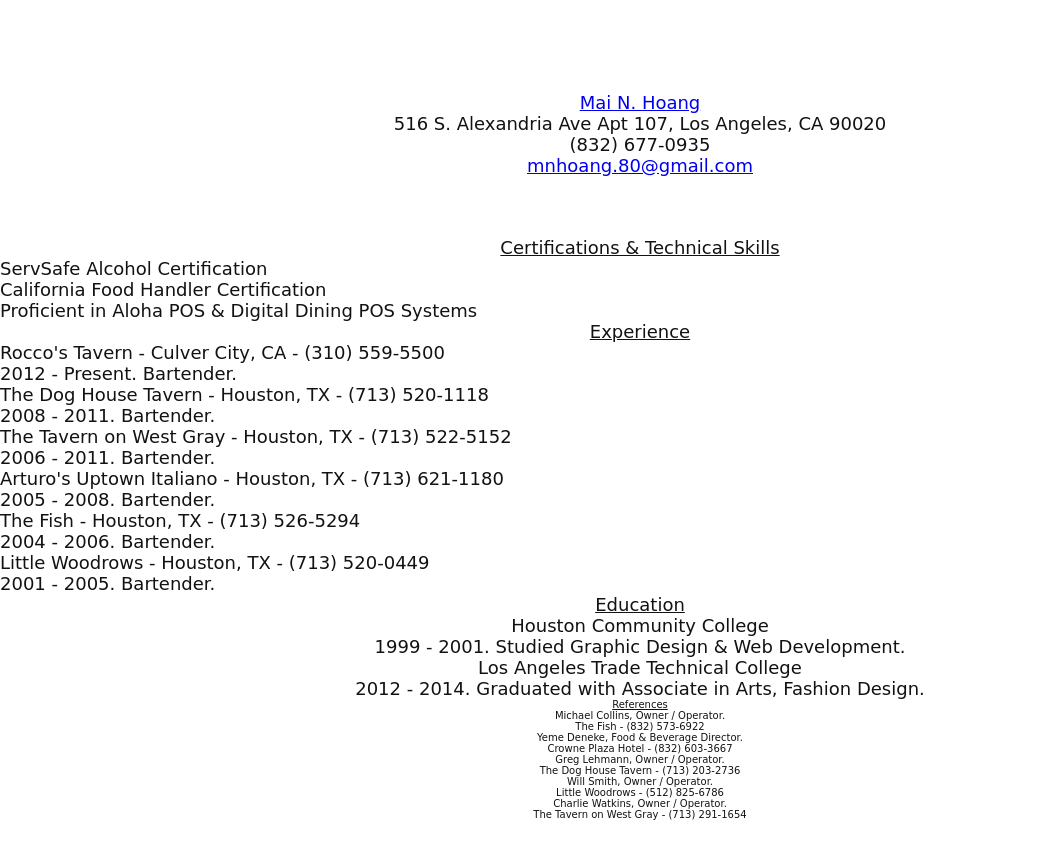
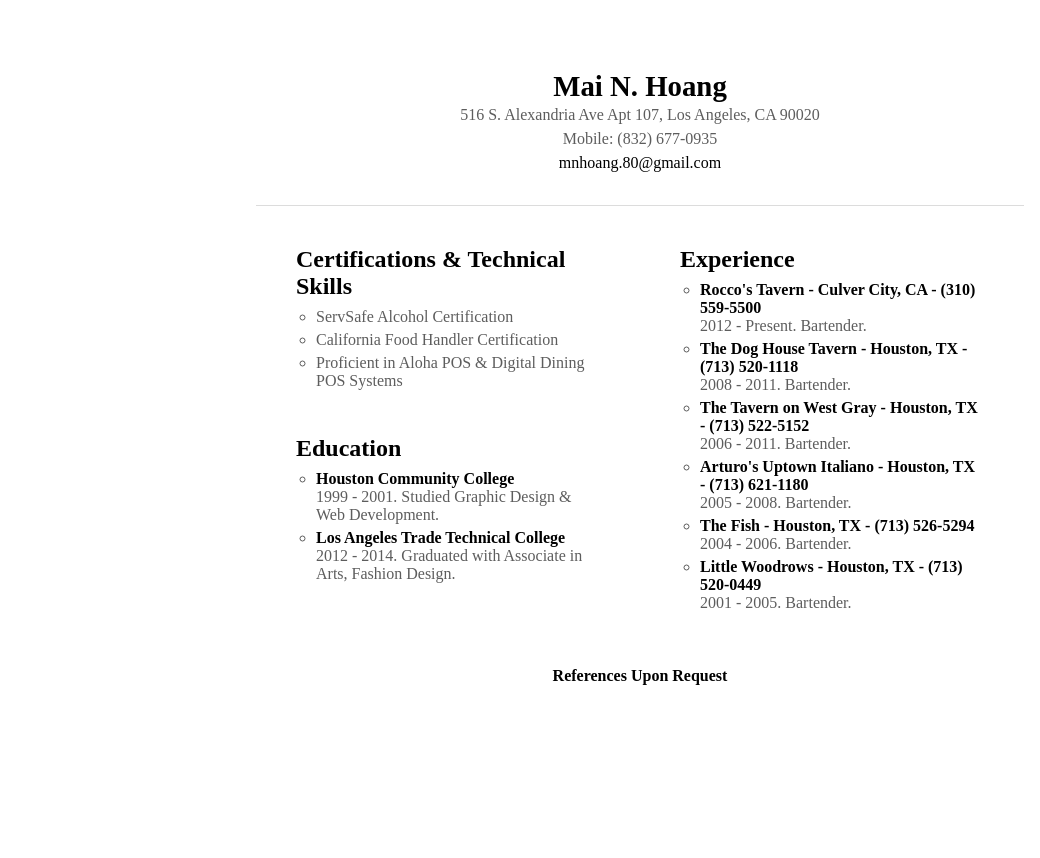
Before and after one commit to mainhoang/FEWD, a plain HTML site: page resume/resume.html in a window 1280 px wide. Shown: the whole page, without its empty margins (0-1040 px from the left). After the commit the page ends 800 px from the top, so only its background shows below. Drawn offline with Linux system fonts and the light colour scheme; files that its build step writes are made by us from their sources; a web font is replaced by a local one.

Commit message:
Almost finished resume

```diff
--- /dev/null
+++ b/resume/css/base.css
@@ -0,0 +1,62 @@
+#container {
+  width: 60%;
+  height: auto;
+  position: relative;
+  left: 20%;
+  background-color: #FFFFFF;
+}
+
+* {
+  box-sizing: border-box;
+}
+
+body {
+  color: #5d5d5d;
+  font-size: 16px;
+  line-height: normal;
+  font-family: 'Nixie One';
+  background-color: #FFFFFF;
+}
+
+h1 {
+  font-size: 3.8em;
+  font-weight: bolder;
+  color: #000000;
+  padding-top: 20px;
+}
+
+h2{
+  font-size: 2.2em;
+  color: #000000;
+  padding-top: 10px;
+}
+
+h3 {
+  font-size: 1.8em;
+  font-weight: bolder;
+  color: #000000;
+  padding-top: 40px;
+}
+
+h4 {
+  font-size: 1.5em;
+  font-weight: bolder;
+  color: #000000;
+  padding-bottom: 8px;
+}
+
+h5 {
+  font-size: 1.0em;
+  font-weight: bolder;
+  color: #000000;
+}
+
+h6 {
+  font-size: 0.6em;
+  font-weight: bolder;
+  color: #000000;
+}
+
+p {
+  line-height: 1.5em;
+}
--- /dev/null
+++ b/resume/css/layout.css
@@ -0,0 +1,74 @@
+header {
+  text-align: center;
+  text-decoration: none;
+  padding-top: 30px;
+  padding-bottom: 30px;
+  border-bottom: 1px solid #DCDCDC;
+}
+
+
+section {
+  position: relative;
+  float: left;
+  clear: left;
+  width: 50%;
+  padding-top: 40px;
+  padding-left: 40px;
+  padding-right: 40px;
+}
+
+
+ul {
+  padding-left: 20px;
+}
+
+
+li {
+  list-style-type: circle;
+  padding-bottom: 5px;
+}
+
+
+footer {
+  text-align: center;
+  width: 100%;
+  position: relative;
+  float:left;
+  padding-bottom: 50px;
+  padding-top: 50px;
+}
+
+
+.centeredimg {
+  text-align:center;
+  margin-top:0px;
+  margin-bottom:0px;
+  padding:0px;
+}
+
+
+.aside {
+  width: 50%;
+  position:relative;
+  float: right;
+}
+
+
+.about-me {
+  padding-top: 15px;
+}
+
+
+.link {
+  text-decoration: none;
+  color: #000000;
+}
+
+.button {
+  display: block;
+  background: #dcdcdc;
+  padding: 8px;
+  text-decoration: none;
+  color: #000000;
+  font-weight: bold;
+}
--- /dev/null
+++ b/resume/css/reset.css
@@ -0,0 +1,42 @@
+html, body, div, span, applet, object, iframe,
+h1, h2, h3, h4, h5, h6, p, blockquote, pre,
+a, abbr, acronym, address, big, cite, code,
+del, dfn, em, img, ins, kbd, q, s, samp,
+small, strike, strong, sub, sup, tt, var,
+b, u, i, center,
+dl, dt, dd, ol, ul, li,
+fieldset, form, label, legend,
+table, caption, tbody, tfoot, thead, tr, th, td,
+article, aside, canvas, details, embed,
+figure, figcaption, footer, header, hgroup,
+menu, nav, output, ruby, section, summary,
+time, mark, audio, video {
+	margin: 0;
+	padding: 0;
+	border: 0;
+	font-size: 100%;
+	font: inherit;
+	vertical-align: baseline;
+}
+article, aside, details, figcaption, figure,
+footer, header, hgroup, menu, nav, section {
+	display: block;
+}
+body {
+	line-height: 1;
+}
+ol, ul {
+	list-style: none;
+}
+blockquote, q {
+	quotes: none;
+}
+blockquote:before, blockquote:after,
+q:before, q:after {
+	content: '';
+	content: none;
+}
+table {
+	border-collapse: collapse;
+	border-spacing: 0;
+}
--- a/resume/css/style.css
+++ b/resume/css/style.css
@@ -1,57 +1,3 @@
-* {
-  box-sizing: border-box;
-}
-
-
-body {
-  color: #121212;
-  font-size: 18px;
-  line-height: normal;
-  font-family: 'Nixie One', cursive;
-  background-color: #FFFFFF;
-}
-
-
-header {
-  text-align: center;
-  text-decoration: none;
-  padding-top: 50px;
-  padding-bottom: 40px;
-}
-
-#container {
-  width: 60%;
-  height: auto;
-  position: relative;
-  left: 20%;
-  background-color: #FFFFFF;
-}
-
-
-.centeredimg {
-  text-align:center;
-  margin-top:0px;
-  margin-bottom:0px;
-  padding:0px;
-}
-
-
-.gianttex {
-  font-size: 60px;
-  font-weight: bolder;
-  color: #f30000;
-  padding-top: 30px;
-}
-
-
-.bigtex {
-  font-size: 40px;
-  color: #121212;
-  line-height: normal;
-  padding-top: 20px;
-}
-
-
-footer {
-  font-size: 10px;
-}
+@import url("reset.css");
+@import url("base.css");
+@import url("layout.css");
--- a/resume/resume.html
+++ b/resume/resume.html
@@ -1,83 +1,55 @@
 <!DOCTYPE html>
 <html>
-
   <head>
     <title>Mai Hoang's Resume</title>
     <link href='http://fonts.googleapis.com/css?family=Nixie+One' rel='stylesheet' type='text/css'>
-  <link rel="stylesheet" href="css/reset.css">
     <link rel="stylesheet" href="css/style.css">
   </head>
-
   <body>
-
-<br>
-<br>
-
+    <div id="container">
       <header>
-<center>
-  <a href="index.html">Mai N. Hoang</a><br>
-  516 S. Alexandria Ave Apt 107, Los Angeles, CA 90020<br>
-  (832) 677-0935<br>
-  <a href="http://mnhoang.80@gmail.com">mnhoang.80@gmail.com</a>
-</center>
+        <h3><a href="index.html" class="link">Mai N. Hoang</a></h3>
+          <p>516 S. Alexandria Ave Apt 107, Los Angeles, CA 90020</p>
+          <p>Mobile: (832) 677-0935</p>
+          <p><a href="http://mnhoang.80@gmail.com" class="link">mnhoang.80@gmail.com</a></p>
       </header>
-
-<br>
-
+      <section class="aside">
+        <h4>Experience</h4>
+          <ul>
+            <li><h5>Rocco's Tavern - Culver City, CA - (310) 559-5500</h5>
+              2012 - Present. Bartender.</li>
+            <li><h5>The Dog House Tavern - Houston, TX - (713) 520-1118</h5>
+              2008 - 2011. Bartender.</li>
+            <li><h5>The Tavern on West Gray - Houston, TX - (713) 522-5152</h5>
+              2006 - 2011. Bartender.</li>
+            <li><h5>Arturo's Uptown Italiano - Houston, TX - (713) 621-1180</h5>
+              2005 - 2008. Bartender.</li>
+            <li><h5>The Fish - Houston, TX - (713) 526-5294</h5>
+              2004 - 2006. Bartender.</li>
+            <li><h5>Little Woodrows - Houston, TX - (713) 520-0449</h5>
+              2001 - 2005. Bartender.</li>
+          </ul>
+      </section>
       <section>
-<h1><center><u>Certifications & Technical Skills</u></center></h1>
+        <h4>Certifications & Technical Skills</h4>
           <ul>
             <li>ServSafe Alcohol Certification</li>
             <li>California Food Handler Certification</li>
             <li>Proficient in Aloha POS & Digital Dining POS Systems</li>
           </ul>
       </section>
-
       <section>
-<h1><center><u>Experience</u></center></h1>
+        <h4>Education</h4>
           <ul>
-  <li><b>Rocco's Tavern</b> - Culver City, CA - (310) 559-5500<br>
-    2012 - Present.  <i>Bartender.</i></li>
-  <li><b>The Dog House Tavern</b> - Houston, TX - (713) 520-1118<br>
-    2008 - 2011.  <i>Bartender.</i></li>
-  <li><b>The Tavern on West Gray</b> - Houston, TX - (713) 522-5152<br>
-    2006 - 2011.  <i>Bartender.</i></li>
-  <li><b>Arturo's Uptown Italiano</b> - Houston, TX - (713) 621-1180<br>
-    2005 - 2008.  <i>Bartender.</i></li>
-  <li><b>The Fish</b> - Houston, TX - (713) 526-5294<br>
-    2004 - 2006.  <i>Bartender.</i></li>
-  <li><b>Little Woodrows</b> - Houston, TX - (713) 520-0449<br>
-    2001 - 2005.  <i>Bartender.</i></li>
+            <li><h5>Houston Community College</h5>
+              1999 - 2001. Studied Graphic Design & Web                      Development.</li>
+            <li><h5>Los Angeles Trade Technical College</h5>
+              2012 - 2014. Graduated with Associate in Arts, Fashion Design.</li>
+          </ul>
       </section>
-
-<section>
-<center>
-<h1><u>Education</u></h1>
-<p><b>Houston Community College</b><br>
-  1999 - 2001. Studied Graphic Design & Web Development.</p>
-<p><b>Los Angeles Trade Technical College</b><br>
-  2012 - 2014. Graduated with Associate in Arts, Fashion Design.</p>
-</center>
-</section>
-
       <footer>
-<center>
-<h2><u>References</u></h2>
-<p><b>Michael Collins, </b><i>Owner / Operator.</i><br>
-    The Fish - (832) 573-6922<br>
-   <b>Yeme Deneke, </b><i>Food & Beverage Director.</i><br>
-    Crowne Plaza Hotel - (832) 603-3667<br>
-   <b>Greg Lehmann, </b><i>Owner / Operator.</i><br>
-    The Dog House Tavern - (713) 203-2736<br>
-   <b>Will Smith, </b><i>Owner / Operator.</i><br>
-    Little Woodrows - (512) 825-6786<br>
-   <b>Charlie Watkins, </b><i>Owner / Operator.</i><br>
-    The Tavern on West Gray - (713) 291-1654</p>
-</center>
+        <h5>References Upon Request</h5>
       </footer>
-
-<br>
-<br>
-
+    </div>
   </body>
 </html>
```
Also changed, not shown: resume/index.html (+19 -27 lines), resume/resume.jpg. Lines whose indentation alone changed are shown as unchanged.
